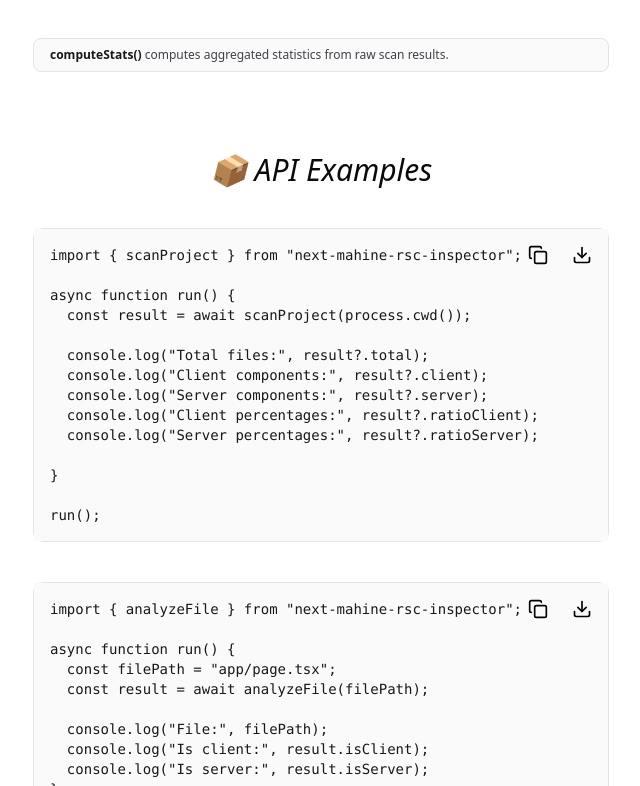
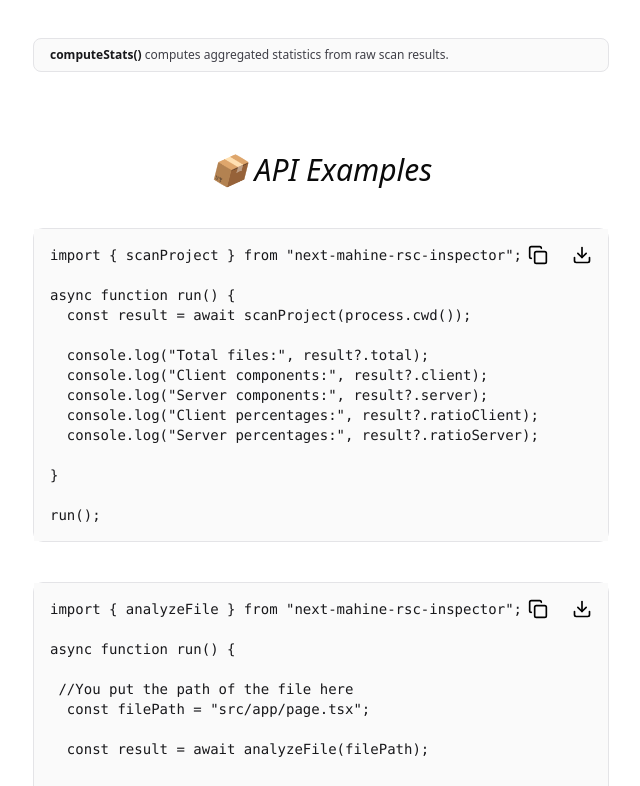
Before and after one commit to Young-power/next-mahine-rsc-doc, a Next.js app: page / in a window 1280 px wide. Shown: the part 2014-2800 px from the top of the page, without its empty margins (319-959 px from the left). Built offline with nearby package versions, Linux system fonts and the light colour scheme.

Commit message:
edit analyze-func

```diff
--- a/src/components/web/exemples/Exemple.tsx
+++ b/src/components/web/exemples/Exemple.tsx
@@ -42,12 +42,15 @@ run();`}
                     code={`import { analyzeFile } from "next-mahine-rsc-inspector";
 
 async function run() {
-  const filePath = "app/page.tsx";
+
+ //You put the path of the file here
+  const filePath = "src/app/page.tsx";
+
   const result = await analyzeFile(filePath);
 
-  console.log("File:", filePath);
-  console.log("Is client:", result.isClient);
-  console.log("Is server:", result.isServer);
+
+  console.log("File path:", filePath);
+  console.log("Is client:", result?.isClient);
 }
 
 run();`}
@@ -56,21 +59,7 @@ run();`}
 
 
 
-            <ZoomElement>
-                <CodeBlockLight
-                    filename="compute-stats.ts"
-                    code={`import { scanProject, computeStats } from "next-mahine-rsc-inspector";
 
-async function run() {
-  const project = await scanProject(process.cwd());
-  const stats = computeStats(project.files);
-
-  console.log(stats);
-}
-
-run();`}
-                />
-            </ZoomElement>
 
 
 
```
